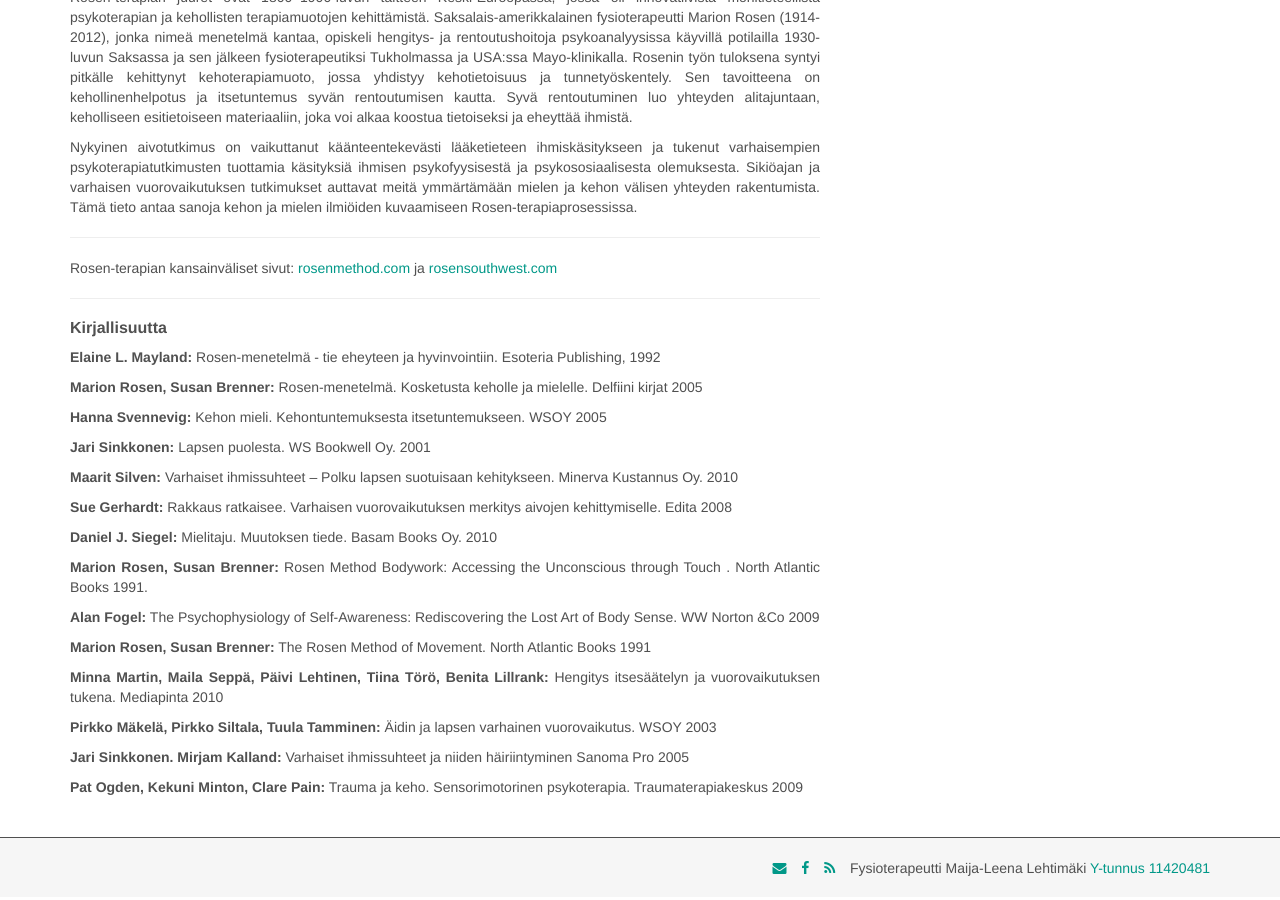
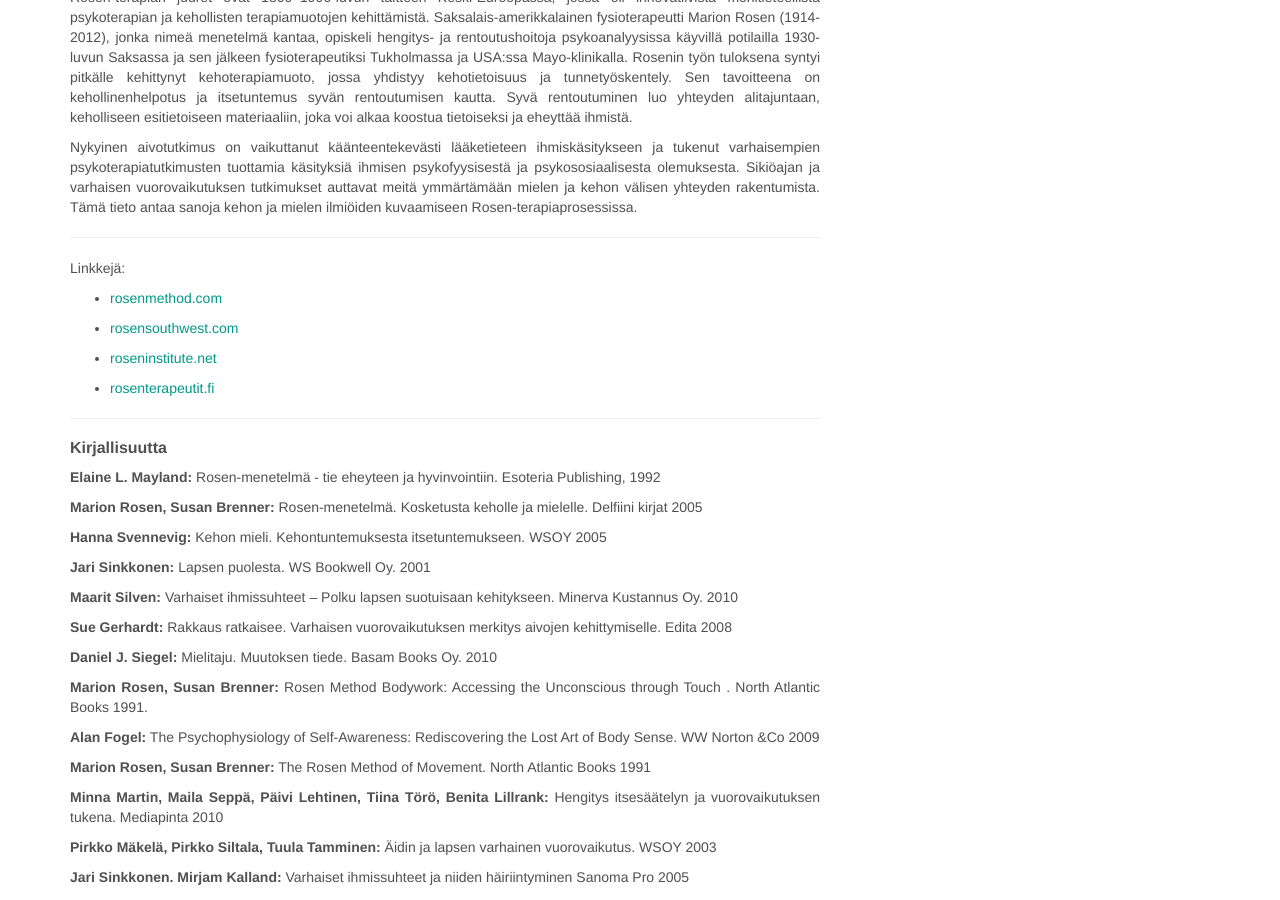
Before and after one commit to jluttine/maijaleenalehtimaki.fi, a Jekyll site: the page built from _pages/rosen-terapia.md, in a window 1280 px wide and 900 px high, scrolled down 2301 px. Built offline with Jekyll 4.4.1, drawn with Linux system fonts in a browser that asks for light colours.

Commit message:
Lisää Rosen-linkkejä

```diff
--- a/_pages/rosen-terapia.md
+++ b/_pages/rosen-terapia.md
@@ -162,9 +162,15 @@ ilmiöiden kuvaamiseen Rosen-terapiaprosessissa.
 
 ---
 
-Rosen-terapian kansainväliset
-sivut: [rosenmethod.com](http://www.rosensouthwest.com/)
-ja [rosensouthwest.com](http://www.rosensouthwest.com/)
+Linkkejä:
+
+- [rosenmethod.com](http://www.rosensouthwest.com/)
+
+- [rosensouthwest.com](http://www.rosensouthwest.com/)
+
+- [roseninstitute.net](http://roseninstitute.net)
+
+- [rosenterapeutit.fi](http://rosenterapeutit.fi)
 
 ---
 
```
